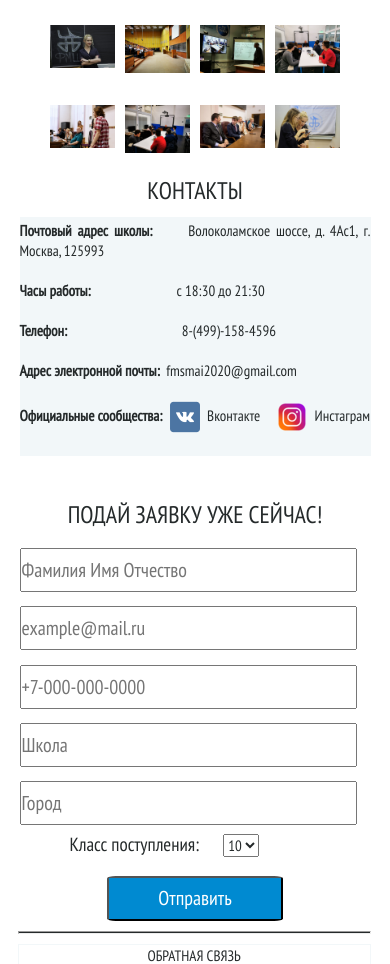
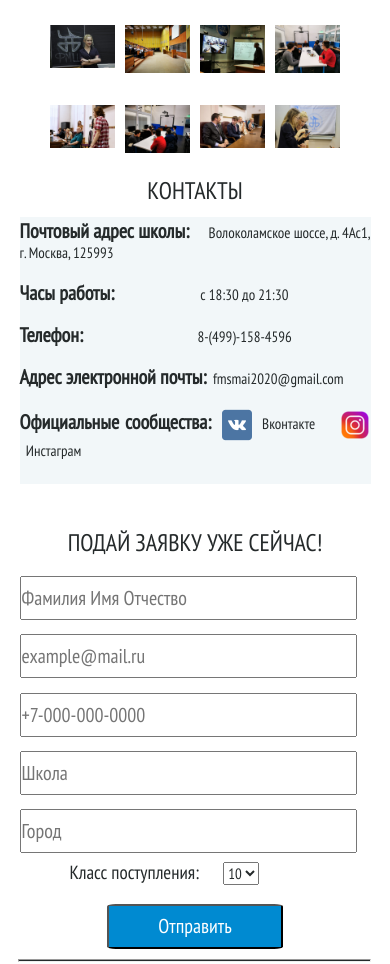
Before and after one commit to armilyutina/pmschool, a Django app: page / in a window 390 px wide. Shown: the part 693-1657 px from the top of the page. Run offline with Django 3.2, Linux system fonts and the light colour scheme; data comes from the database, SQL or seed files in the repository; some libraries are stand-ins or nearby versions; grey boxes are pictures that could not be loaded.

Commit message:
commit 1.0

```diff
--- a/main/static/main/css/style.css
+++ b/main/static/main/css/style.css
@@ -1152,13 +1152,13 @@ dl {
 
 	.contacts  p > span{
 		font-weight: bolder;
-		font-size: 15px;
+		font-size: 20px;
 		text-align: justify;
 	}
 
 	.contacts{
 		line-height: 20px;
-		font-size: 16px;
+		font-size: 19px;
 	}
 
 	.form{
```
